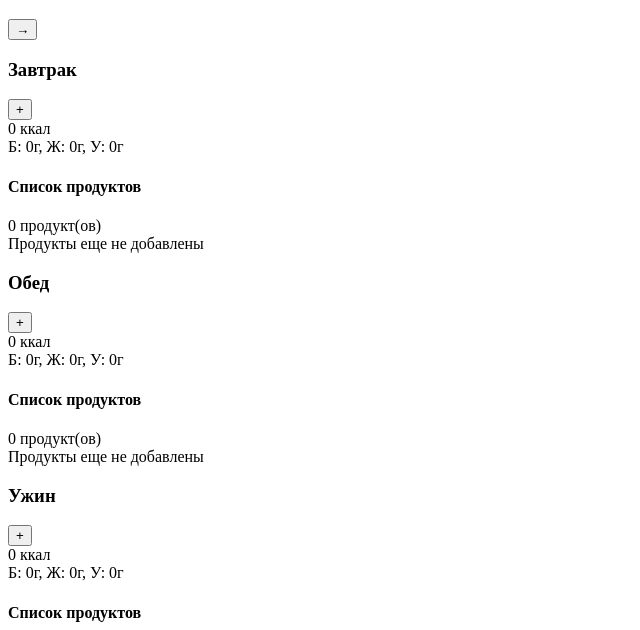
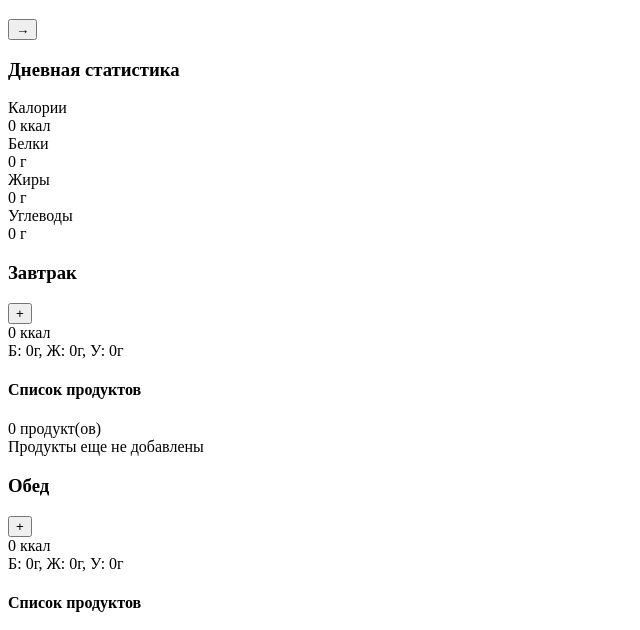
Before and after one commit to a29473708-sketch/green-counter-1.0, a plain HTML site: page index.html in a window 1280 px wide. Shown: the part 90-720 px from the top of the page, without its empty margins (0-640 px from the left). Drawn offline with Linux system fonts and the light colour scheme.

Commit message:
Update index.html

```diff
--- a/index.html
+++ b/index.html
@@ -8,16 +8,37 @@
 </head>
 <body>
     <div class="container">
-        <!-- Дата -->
         <header class="date-header">
             <button id="prevDay">←</button>
             <h1 id="currentDate">Сегодня</h1>
             <button id="nextDay">→</button>
         </header>
+<div class="daily-stats">
+    <h3>Дневная статистика</h3>
 
-        <!-- Блоки -->
+    <div class="stats-item">
+        <div class="stats-label">Калории</div>
+        <div class="stats-value" id="dailyCalories">0 ккал</div>
+    </div>
+
+    <div class="stats-item">
+        <div class="stats-label">Белки</div>
+        <div class="stats-value" id="dailyProtein">0 г</div>
+    </div>
+
+    <div class="stats-item">
+        <div class="stats-label">Жиры</div>
+        <div class="stats-value" id="dailyFat">0 г</div>
+    </div>
+
+    <div class="stats-item">
+        <div class="stats-label">Углеводы</div>
+        <div class="stats-value" id="dailyCarbs">0 г</div>
+    </div>
+</div>
+
         <div class="meal-section">
-            <!-- Завтрак -->
+
             <div class="meal-card" data-meal="breakfast">
                 <div class="meal-header">
                     <h3>Завтрак</h3>
@@ -28,20 +49,20 @@
                     <div class="macro-info">Б: 0г, Ж: 0г, У: 0г</div>
                 </div>
 
-                <!-- Окно -->
+
                 <div class="meal-details" id="breakfast-details">
                     <div class="products-header">
                         <h4>Список продуктов</h4>
                         <span class="products-count">0 продуктов</span>
                     </div>
                     <div class="products-list" id="breakfast-products">
-                        <!-- Динамическое добавление -->
+
                     </div>
                     <div class="empty-state" id="breakfast-empty">Продукты еще не добавлены</div>
                 </div>
             </div>
 
-            <!-- Обед -->
+
             <div class="meal-card" data-meal="lunch">
                 <div class="meal-header">
                     <h3>Обед</h3>
@@ -62,7 +83,6 @@
                 </div>
             </div>
 
-            <!-- Ужин -->
             <div class="meal-card" data-meal="dinner">
                 <div class="meal-header">
                     <h3>Ужин</h3>
@@ -85,7 +105,6 @@
         </div>
     </div>
 
-    <!-- Модальное окно для добавления продукта -->
     <div id="productModal" class="modal">
         <div class="modal-content">
             <span class="close">&times;</span>
```
